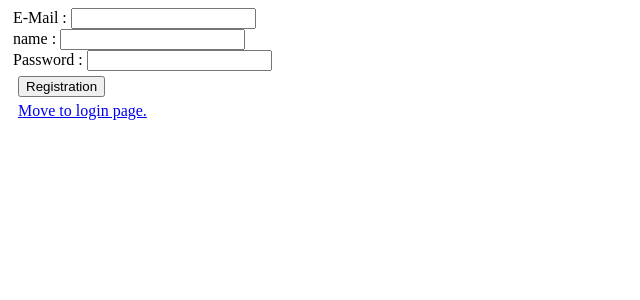
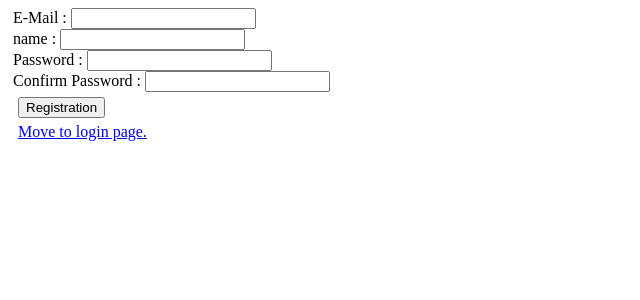
Before and after one commit to mathdwarf/tsumiki-templates, a Flask app: page /register in a window 1280 px wide. Shown: the top 300 px of the page, without its empty margins (0-640 px from the left). Run offline with Flask 2, Linux system fonts and the light colour scheme.

Commit message:
Update registration UI, error check.

```diff
--- a/flask-project/website/app/templates/registration.html
+++ b/flask-project/website/app/templates/registration.html
@@ -7,18 +7,35 @@
   </head>
   <body>
     <div style="margin: 5px;">
-      <div><span>E-Mail : </span><input type="email" id="email" /></div>
-      <div><span>name : </span><input type="text" id="name" /></div>
-      <div><span>Password : </span><input type="password" id="password" /></div>
-      <div><button id="registBtn" style="margin: 5px;">Registration</button></div>
+      <form action="javascript:register()">
+        <div><span>E-Mail : </span><input type="email" id="email" /></div>
+        <div><span>name : </span><input type="text" id="name" /></div>
+        <div><span>Password : </span><input type="password" id="password" /></div>
+        <div><span>Confirm Password : </span><input type="password" id="confirm" /></div>
+        <div><button id="registBtn" style="margin: 5px;">Registration</button></div>
+      </form>
       <div><a href="{{url_for('auth.login')}}" style="margin: 5px;">Move to login page.</a></div>
     </div>
     <script>
       const email = document.getElementById('email');
       const name = document.getElementById('name');
+      const password = document.getElementById('password');
+      const confirm = document.getElementById('confirm');
       const registBtn  = document.getElementById('registBtn');
 
       function register() {
+        if ((email.value === '') || (name.value === '') || (password.value === '')) {
+          alert('Please input E-Mail address and name, password.', 'Caution!');
+          return
+        }
+        if (confirm.value === '') {
+          alert('Please input password for confirm.', 'Caution!');
+          return
+        }
+        if (password.value !== confirm.value) {
+          alert('Password and confirm password is not match.', 'Caution!');
+          return
+        }
         let fData = new FormData();
         fData.append('email', email.value);
         fData.append('name', name.value);
@@ -31,15 +48,15 @@
         }).then(response => {
           if (response.url != '') {
             window.location.href = response.url;
+            alert('Registering your account is completed!', 'Completed!');
           }
           else {
-            alert('Error', 'Occuring some error on register process.');
+            alert('Occuring some error on register process.', 'Error is happen!');
           }
-        }).catch(
-          error => console.log(error)
-        );
+        }).catch(error => {
+          alert('Occuring some error on register process.', 'Error is happen!');
+        });
       }
-      registBtn.addEventListener('click', register);
     </script>
   </body>
 </html>
```
